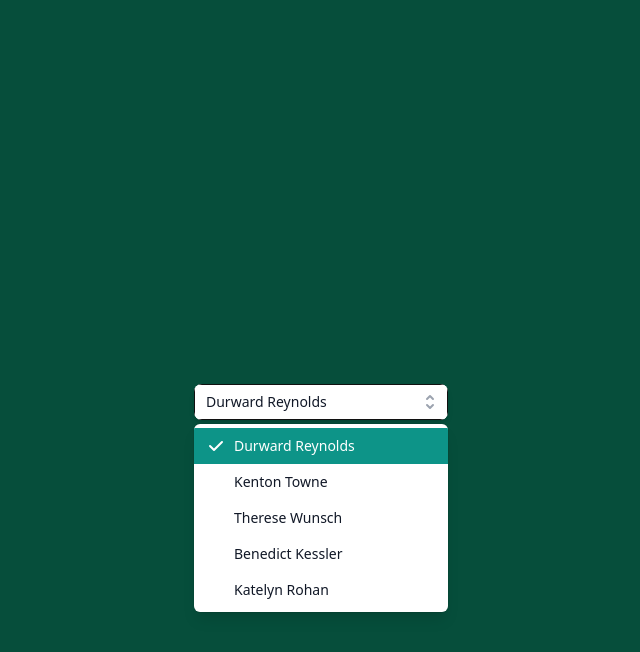
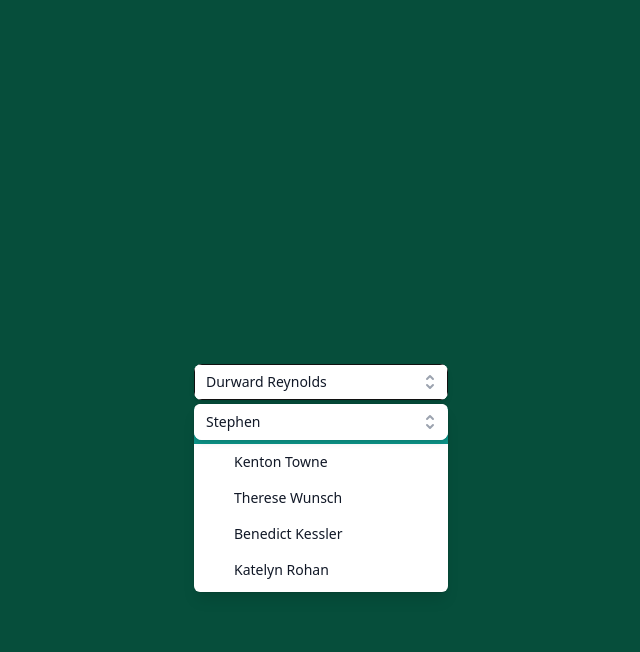
Before and after one commit to tecnd/room-finder, a React (Vite) app: page / in a window 1280 px wide. Both pictures are taken after a click on the button 753 px from the left and 402 px from the top of the page. Shown: the top 652 px of the page, without its empty margins (319-959 px from the left). Built offline with nearby package versions, Linux system fonts and the light colour scheme.

Commit message:
combowrapper

```diff
--- a/src/App.jsx
+++ b/src/App.jsx
@@ -1,6 +1,5 @@
-import { Fragment, useState } from "react";
-import { Combobox, Transition } from "@headlessui/react";
-import { CheckIcon, SelectorIcon } from "@heroicons/react/solid";
+import { useState } from "react";
+import ComboWrapper from "./ComboWrapper";
 
 const people = [
   "Durward Reynolds",
@@ -10,86 +9,40 @@ const people = [
   "Katelyn Rohan",
 ];
 
+const otherPeople = ["Stephen", "Kerry", "Lena"];
+
+function filterList(query, list) {
+  return query === ""
+    ? list
+    : list.filter((element) =>
+        element
+          .toLowerCase()
+          .replace(/\s+/g, "")
+          .includes(query.toLowerCase().replace(/\s+/g, ""))
+      );
+}
 export default function App() {
   const [selected, setSelected] = useState(people[0]);
   const [query, setQuery] = useState("");
-
-  const filteredPeople =
-    query === ""
-      ? people
-      : people.filter((person) =>
-          person.name
-            .toLowerCase()
-            .replace(/\s+/g, "")
-            .includes(query.toLowerCase().replace(/\s+/g, ""))
-        );
+  const [otherSelected, setOtherSelected] = useState(otherPeople[0]);
+  const [otherQuery, setOtherQuery] = useState("");
 
   return (
-    <div className="flex justify-center align-center items-center min-h-screen">
-      <Combobox value={selected} onChange={setSelected}>
-        <div className="relative mt-1">
-          <div className="relative w-full text-left bg-white rounded-lg shadow-md cursor-default focus:outline-none focus-visible:ring-2 focus-visible:ring-opacity-75 focus-visible:ring-white focus-visible:ring-offset-teal-300 focus-visible:ring-offset-2 sm:text-sm overflow-hidden">
-            <Combobox.Input
-              className="w-full border-none focus:ring-0 py-2 pl-3 pr-10 text-sm leading-5 text-gray-900"
-              onChange={(event) => setQuery(event.target.value)}
-            />
-            <Combobox.Button className="absolute inset-y-0 right-0 flex items-center pr-2">
-              <SelectorIcon
-                className="w-5 h-5 text-gray-400"
-                aria-hidden="true"
-              />
-            </Combobox.Button>
-          </div>
-          <Transition
-            as={Fragment}
-            leave="transition ease-in duration-100"
-            leaveFrom="opacity-100"
-            leaveTo="opacity-0"
-            afterLeave={() => setQuery("")}
-          >
-            <Combobox.Options className="absolute w-full py-1 mt-1 overflow-auto text-base bg-white rounded-md shadow-lg max-h-60 ring-1 ring-black ring-opacity-5 focus:outline-none sm:text-sm">
-              {filteredPeople.length === 0 && query !== "" ? (
-                <div className="cursor-default select-none relative py-2 px-4 text-gray-700">
-                  Nothing found.
-                </div>
-              ) : (
-                filteredPeople.map((person) => (
-                  <Combobox.Option
-                    key={person}
-                    className={({ active }) =>
-                      `cursor-default select-none relative py-2 pl-10 pr-4 ${
-                        active ? "text-white bg-teal-600" : "text-gray-900"
-                      }`
-                    }
-                    value={person}
-                  >
-                    {({ selected, active }) => (
-                      <>
-                        <span
-                          className={`block truncate ${
-                            selected ? "font-medium" : "font-normal"
-                          }`}
-                        >
-                          {person}
-                        </span>
-                        {selected ? (
-                          <span
-                            className={`absolute inset-y-0 left-0 flex items-center pl-3 ${
-                              active ? "text-white" : "text-teal-600"
-                            }`}
-                          >
-                            <CheckIcon className="w-5 h-5" aria-hidden="true" />
-                          </span>
-                        ) : null}
-                      </>
-                    )}
-                  </Combobox.Option>
-                ))
-              )}
-            </Combobox.Options>
-          </Transition>
-        </div>
-      </Combobox>
+    <div className="flex flex-col justify-center align-center items-center min-h-screen">
+      <ComboWrapper
+        value={selected}
+        onChange={setSelected}
+        query={query}
+        setQuery={setQuery}
+        filter={filterList(query, people)}
+      />
+      <ComboWrapper
+        value={otherSelected}
+        onChange={setOtherSelected}
+        query={otherQuery}
+        setQuery={setOtherQuery}
+        filter={filterList(otherQuery, otherPeople)}
+      />
     </div>
   );
 }
--- /dev/null
+++ b/src/ComboWrapper.jsx
@@ -0,0 +1,78 @@
+import { Fragment } from "react";
+import { Combobox, Transition } from "@headlessui/react";
+import { CheckIcon, SelectorIcon } from "@heroicons/react/solid";
+
+export default function ComboWrapper({
+  value, // current value of combo (react state)
+  onChange, // hook that updates value
+  query, // string used to filter list (react state)
+  setQuery, // hook that updates query
+  filter, // filtered list
+}) {
+  return (
+    <Combobox value={value} onChange={onChange}>
+      <div className="relative mt-1">
+        <div className="relative w-full text-left bg-white rounded-lg shadow-md cursor-default focus:outline-none focus-visible:ring-2 focus-visible:ring-opacity-75 focus-visible:ring-white focus-visible:ring-offset-teal-300 focus-visible:ring-offset-2 sm:text-sm overflow-hidden">
+          <Combobox.Input
+            className="w-full border-none focus:ring-0 py-2 pl-3 pr-10 text-sm leading-5 text-gray-900"
+            onChange={(event) => setQuery(event.target.value)}
+          />
+          <Combobox.Button className="absolute inset-y-0 right-0 flex items-center pr-2">
+            <SelectorIcon
+              className="w-5 h-5 text-gray-400"
+              aria-hidden="true"
+            />
+          </Combobox.Button>
+        </div>
+        <Transition
+          as={Fragment}
+          leave="transition ease-in duration-100"
+          leaveFrom="opacity-100"
+          leaveTo="opacity-0"
+          afterLeave={() => setQuery("")}
+        >
+          <Combobox.Options className="absolute w-full py-1 mt-1 overflow-auto text-base bg-white rounded-md shadow-lg max-h-60 ring-1 ring-black ring-opacity-5 focus:outline-none sm:text-sm">
+            {filter.length === 0 && query !== "" ? (
+              <div className="cursor-default select-none relative py-2 px-4 text-gray-700">
+                Nothing found.
+              </div>
+            ) : (
+              filter.map((person) => (
+                <Combobox.Option
+                  key={person}
+                  className={({ active }) =>
+                    `cursor-default select-none relative py-2 pl-10 pr-4 ${
+                      active ? "text-white bg-teal-600" : "text-gray-900"
+                    }`
+                  }
+                  value={person}
+                >
+                  {({ selected, active }) => (
+                    <>
+                      <span
+                        className={`block truncate ${
+                          selected ? "font-medium" : "font-normal"
+                        }`}
+                      >
+                        {person}
+                      </span>
+                      {selected ? (
+                        <span
+                          className={`absolute inset-y-0 left-0 flex items-center pl-3 ${
+                            active ? "text-white" : "text-teal-600"
+                          }`}
+                        >
+                          <CheckIcon className="w-5 h-5" aria-hidden="true" />
+                        </span>
+                      ) : null}
+                    </>
+                  )}
+                </Combobox.Option>
+              ))
+            )}
+          </Combobox.Options>
+        </Transition>
+      </div>
+    </Combobox>
+  );
+}
```
